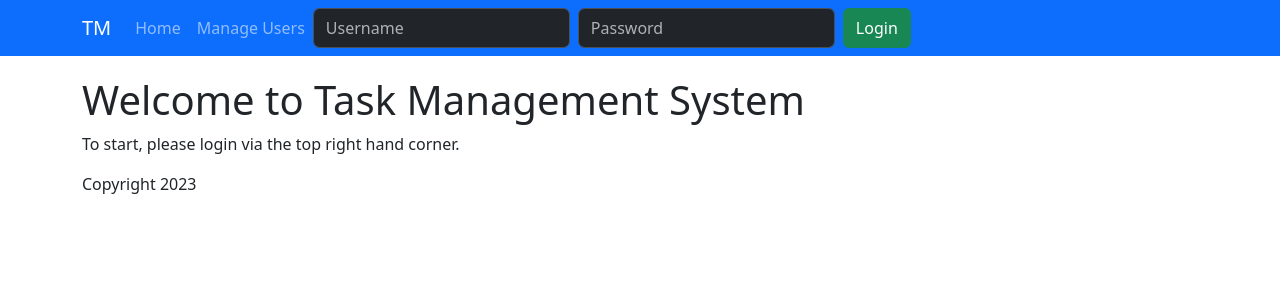
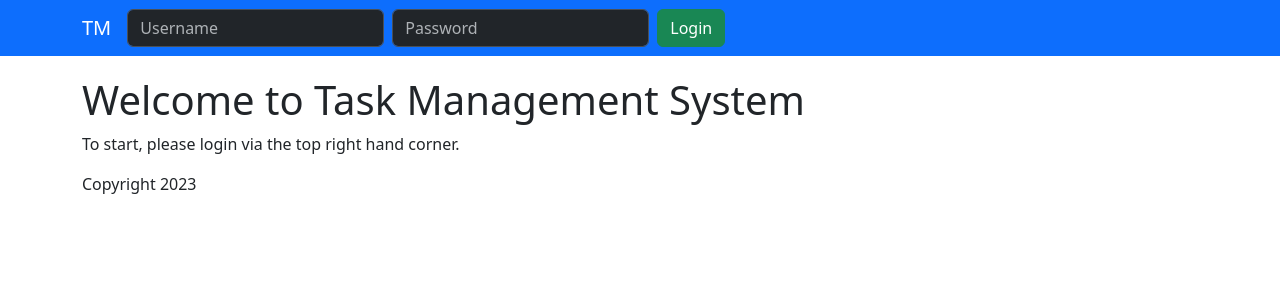
Before and after one commit to geekinDpink/KanbanWebClient, a React app: page / in a window 1280 px wide. Shown: the top 300 px of the page. Built offline with nearby package versions, Linux system fonts and the light colour scheme.

Commit message:
Login: initial based on local, reorg header tabs

```diff
--- a/app/App.js
+++ b/app/App.js
@@ -15,7 +15,9 @@ import EditUserPage from "./components/EditUserPage";
 // import "bootstrap/dist/css/bootstrap.css";
 
 export default function App() {
-  const [isLoggedIn, setIsLoggedIn] = useState(false);
+  const [isLoggedIn, setIsLoggedIn] = useState(
+    Boolean(localStorage.getItem("token"))
+  );
   const [isAdmin, setIsAdmin] = useState(false);
 
   return (
--- a/app/components/Header.js
+++ b/app/components/Header.js
@@ -53,10 +53,6 @@ export default function Header({ isLoggedIn, setIsLoggedIn }) {
         <Navbar.Brand href="#home">TM</Navbar.Brand>
         <Navbar.Toggle aria-controls="basic-navbar-nav" />
         <Navbar.Collapse id="basic-navbar-nav">
-          <Nav className="me-auto">
-            <Nav.Link href="./">Home</Nav.Link>
-            <Nav.Link href="./user_management">Manage Users</Nav.Link>
-
           <Toast
             style={{
               zIndex: "999!important",
@@ -88,6 +84,7 @@ export default function Header({ isLoggedIn, setIsLoggedIn }) {
             </Toast.Body>
           </Toast>
           {!isLoggedIn ? (
+            <Nav className="me-auto">
               <Form
                 className="d-flex"
                 onSubmit={(event) => submitLoginHandler(event)}
@@ -110,7 +107,11 @@ export default function Header({ isLoggedIn, setIsLoggedIn }) {
                   Login
                 </Button>
               </Form>
+            </Nav>
           ) : (
+            <Nav className="me-auto">
+              <Nav.Link href="./">Home</Nav.Link>
+              <Nav.Link href="./user_management">Manage Users</Nav.Link>
               <Form
                 className="d-flex"
                 onSubmit={(event) => submitLogoutHandler(event)}
@@ -120,8 +121,8 @@ export default function Header({ isLoggedIn, setIsLoggedIn }) {
                   Logout
                 </Button>
               </Form>
+            </Nav>
           )}
-          </Nav>
         </Navbar.Collapse>
       </Container>
     </Navbar>
```
Lines whose indentation alone changed are shown as unchanged.
